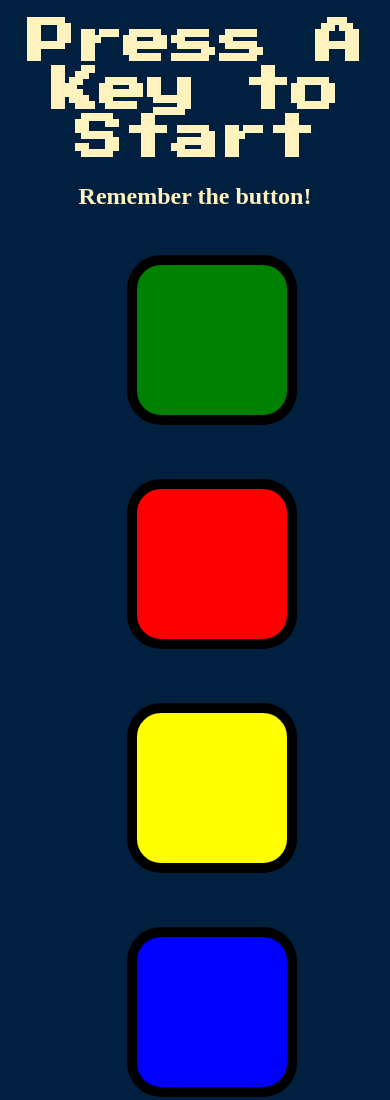
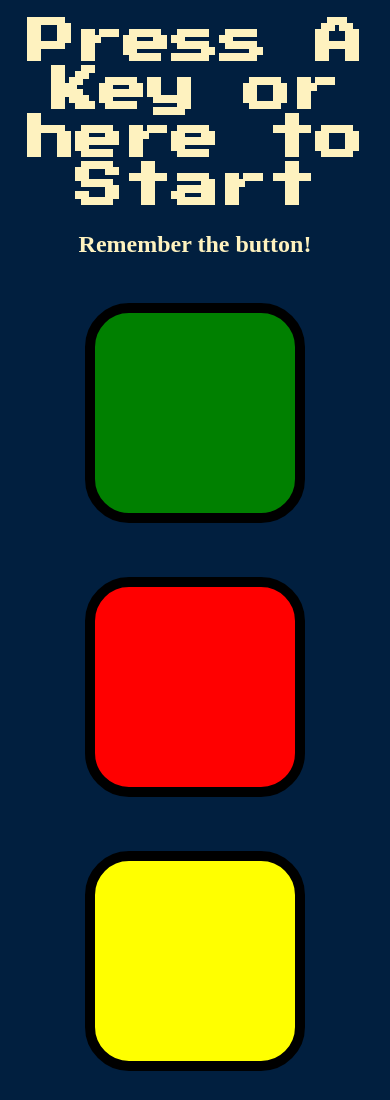
Before and after one commit to Mennzz/SimonGame, a plain HTML site: page index.html in a window 390 px wide. Shown: the top 1100 px of the page. Drawn offline with nearby package versions, Linux system fonts and the light colour scheme.

Commit message:
add start button for phone

```diff
--- a/game.js
+++ b/game.js
@@ -74,7 +74,7 @@ $(".btn").click(function(){
 }
 })
 
-$(document).keypress(function(){
+function startGame(){
   if(!isGameStart)
   {
     nextSequence();
@@ -86,6 +86,15 @@ $(document).keypress(function(){
   else{
     alert("please click the sequence");
   }
+}
+
+$("#level-title").click(function(){
+
+  startGame();
+})
+
+$(document).keypress(function(){
+  startGame();
 }
 );
 
--- a/index.html
+++ b/index.html
@@ -9,7 +9,7 @@
 </head>
 
 <body>
-  <h1 id="level-title">Press A Key to Start</h1>
+  <h1 id="level-title">Press A Key or here to Start</h1>
   <h2 id="instruction" class="instruction">Remember the button!</h2>
   <div class="container">
     <div lass="row">
--- a/styles.css
+++ b/styles.css
@@ -9,6 +9,9 @@ body {
   margin:  5%;
   color: #FEF2BF;
 }
+#level-title:hover{
+  cursor: pointer;
+}
 
 .instruction{
   font-size: 1.5rem;
@@ -17,7 +20,7 @@ body {
 
 .container {
   display: block;
-  width: 50%;
+  width: 80%;
   margin: auto;
 
 }
@@ -25,8 +28,8 @@ body {
 .btn {
   margin: 25px;
   display: inline-block;
-  height: 150px;
-  width: 150px;
+  height: 200px;
+  width: 200px;
   border: 10px solid black;
   border-radius: 20%;
 }
```
